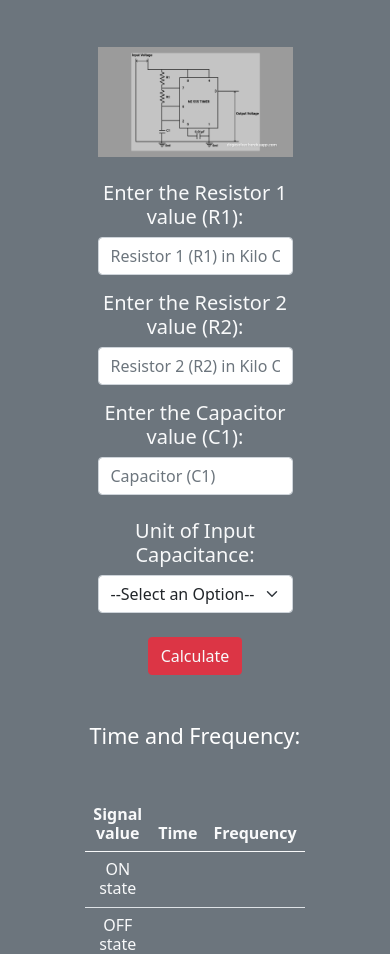
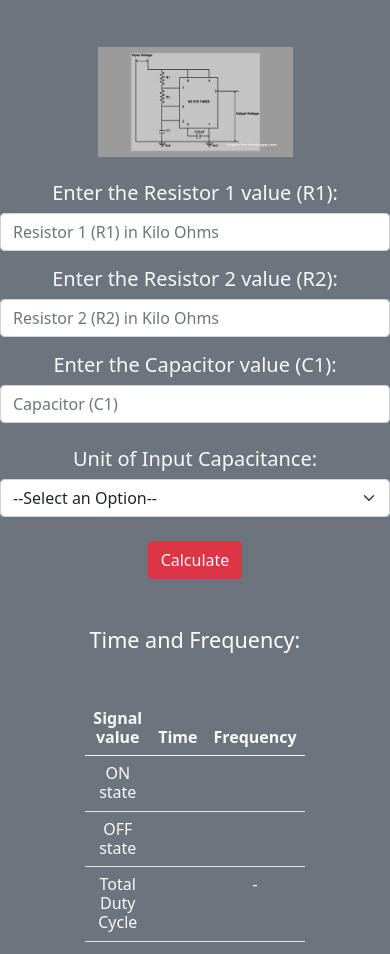
Before and after one commit to hariharan-tech/dogesolver, a Flask app: page /astabletimer in a window 390 px wide. Shown: the part 164-1118 px from the top of the page. Run offline with Flask 2, Linux system fonts and the light colour scheme.

Commit message:
Update astabletimer.html

```diff
--- a/templates/astabletimer.html
+++ b/templates/astabletimer.html
@@ -5,7 +5,7 @@
 {% block body %}
 <h2 class="text-light my-5">Astable Time and Frequency Calculator</h2>
 <img src="static/astabletimer.png" alt="" class="w-50">
-<form action="/astabletimer" method="POST" class="my-4 mx-auto w-50 text-light">
+<form action="/astabletimer" method="POST" class="my-4 mx-auto wform text-light">
     <div class="mb-3">
         <label class="form-label h5">Enter the Resistor 1 value (R1):</label>
         <input type="text" class="form-control" aria-label="Sizing example input" aria-describedby="inputGroup-sizing-default" placeholder="Resistor 1 (R1) in Kilo Ohms" name="r1">
```
